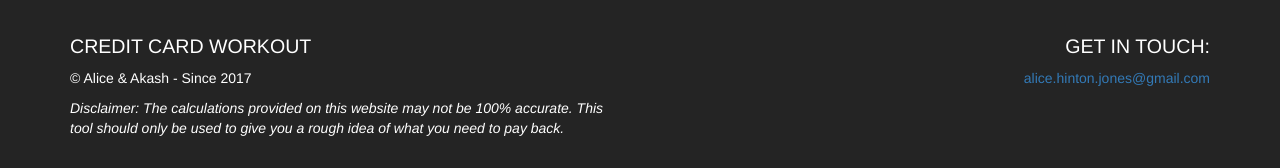
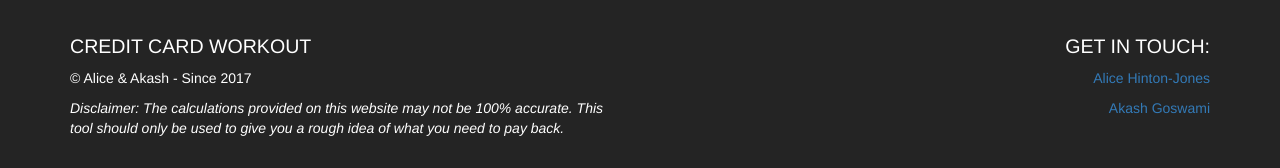
Before and after one commit to skyth3r/Credit-Card-Workout, a plain HTML site: page index.html in a window 1280 px wide. Shown: the part 1824-1992 px from the top of the page. Drawn offline with nearby package versions, Linux system fonts and the light colour scheme.

Commit message:
Updated contact links

```diff
--- a/index.html
+++ b/index.html
@@ -197,7 +197,8 @@
 
     			<div class="col-lg-6 col-md-6 footer-right">
     				<h1>GET IN TOUCH:</h1>
-    				<p><a href="mailto:alice.hinton.jones@gmail.com">alice.hinton.jones@gmail.com</a></p>
+    				<p><a href="https://github.com/Lasirena">Alice Hinton-Jones</a></p>
+            <p><a href="https://twitter.com/Skyther_">Akash Goswami</a></p>
     			</div>
 
     		</div>
```
